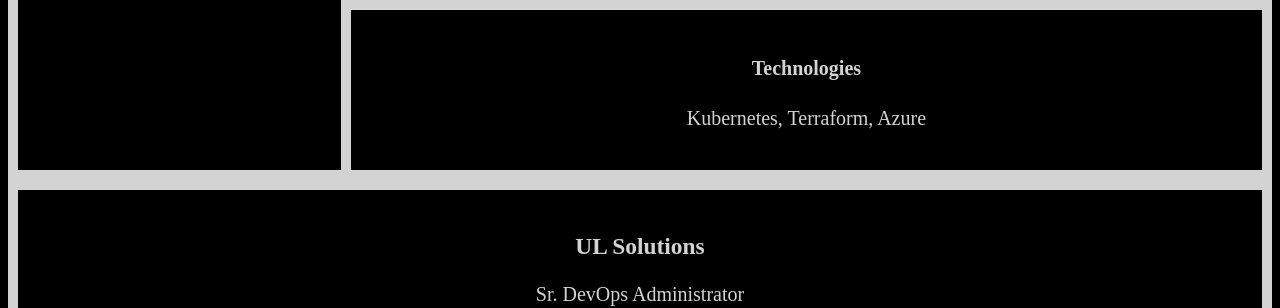
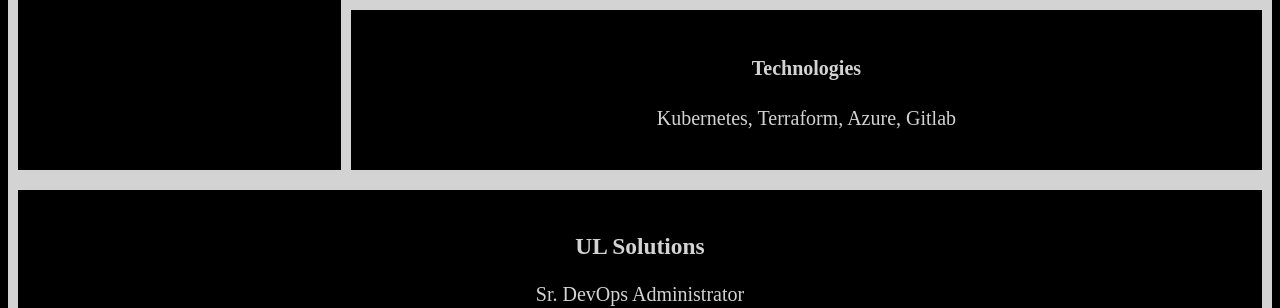
Before and after one commit to chrisRandle/chrisrandle.github.io, a Jekyll site: the page built from docs/about.html, in a window 1280 px wide and 900 px high, scrolled down 637 px. Shown: the part 153-461 px from the top of the window. Built offline with Jekyll 4.4.1, drawn with Linux system fonts in a browser that asks for light colours; nearby versions of some CDN libraries.

Commit message:
update experience & about

```diff
--- a/docs/_data/experience.yaml
+++ b/docs/_data/experience.yaml
@@ -4,7 +4,7 @@
   dates: '2024 - Present'
   location: 'Fort Collins, CO'
   responsibilities: 'DevOps Administration for Physical DataCeters and Cloud Computing.'
-  technologies: 'Kubernetes, Terraform, Azure'
+  technologies: 'Kubernetes, Terraform, Azure, Gitlab'
 
 ul:
   employer: 'UL Solutions'
```
